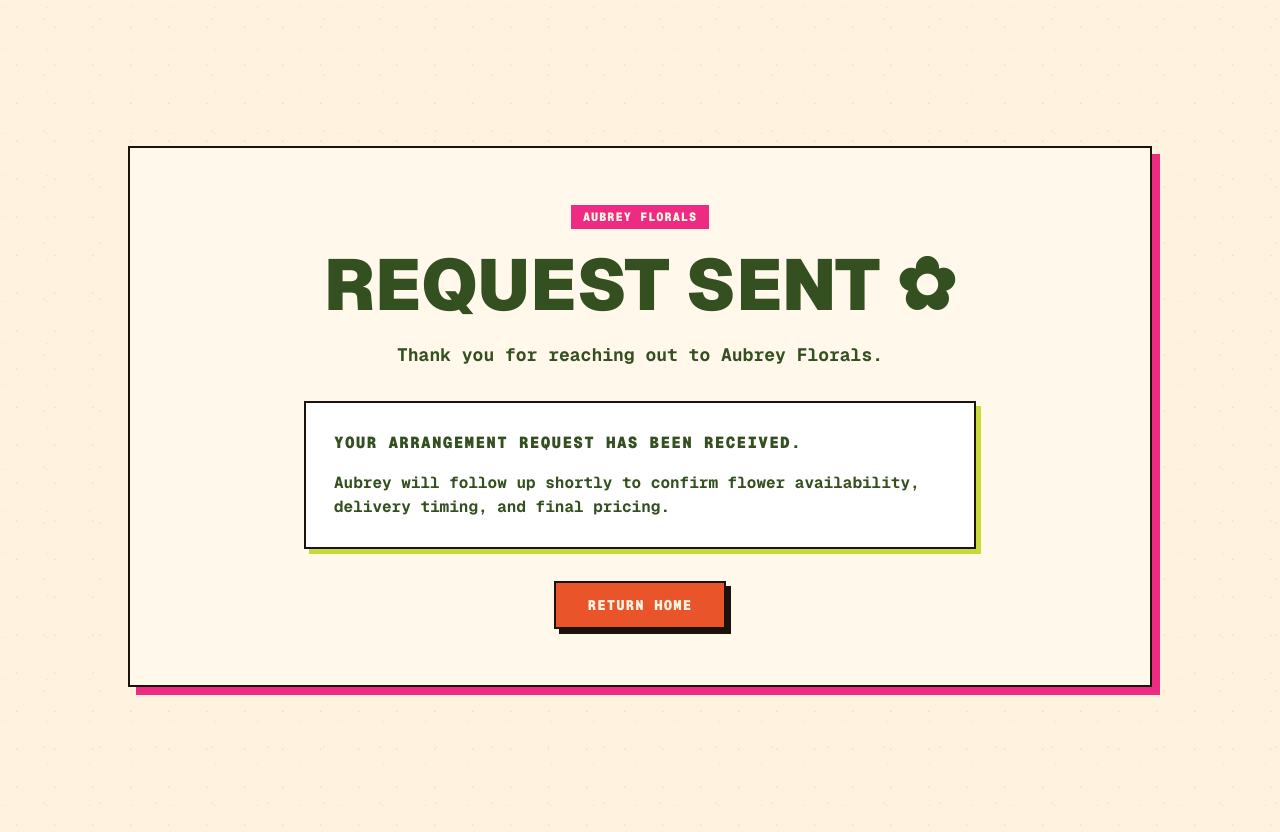
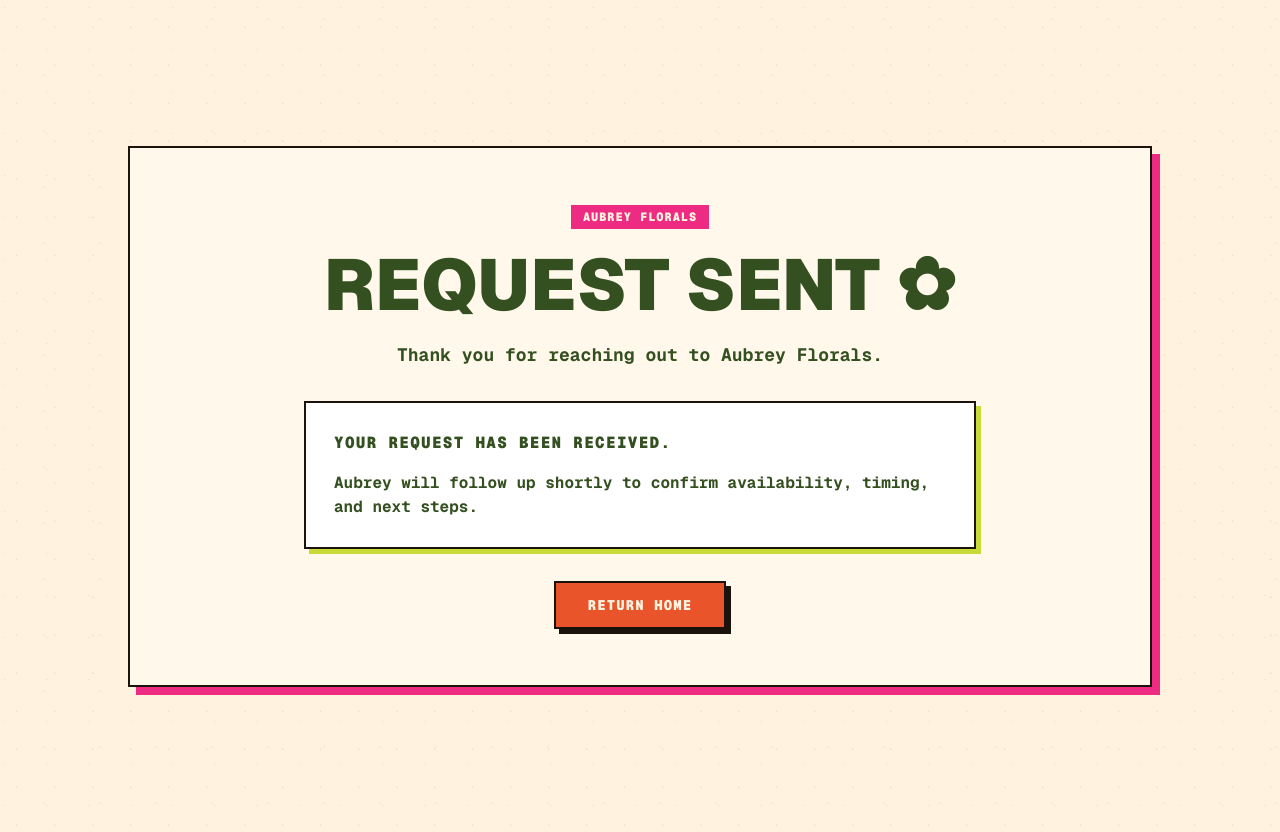
Before and after one commit to KingKumar/Flowers-by-Aubrey, a Next.js app: page /thank-you in a window 1280 px wide. Built offline with nearby package versions, Linux system fonts and the light colour scheme; a web font is replaced by a local one.

Commit message:
Update page.tsx

```diff
--- a/app/thank-you/page.tsx
+++ b/app/thank-you/page.tsx
@@ -3,7 +3,7 @@
 
 export const metadata: Metadata = {
   title: "Request Sent | Aubrey Florals",
-  description: "Your Aubrey Florals arrangement request has been sent.",
+  description: "Your Aubrey Florals request has been received.",
 };
 
 export default function ThankYouPage() {
@@ -25,11 +25,11 @@
 
           <div className="mx-auto mt-8 max-w-2xl border-2 border-[#1b120c] bg-white p-5 text-left shadow-[5px_5px_0_#c7da38] sm:p-7">
             <p className="font-mono text-sm font-black uppercase tracking-[0.08em] text-[#344f20] sm:text-base">
-              Your arrangement request has been received.
+              Your request has been received.
             </p>
             <p className="mt-4 font-mono text-sm font-bold leading-6 text-[#344f20] sm:text-base">
-              Aubrey will follow up shortly to confirm flower availability,
-              delivery timing, and final pricing.
+              Aubrey will follow up shortly to confirm availability, timing,
+              and next steps.
             </p>
           </div>
 
```
